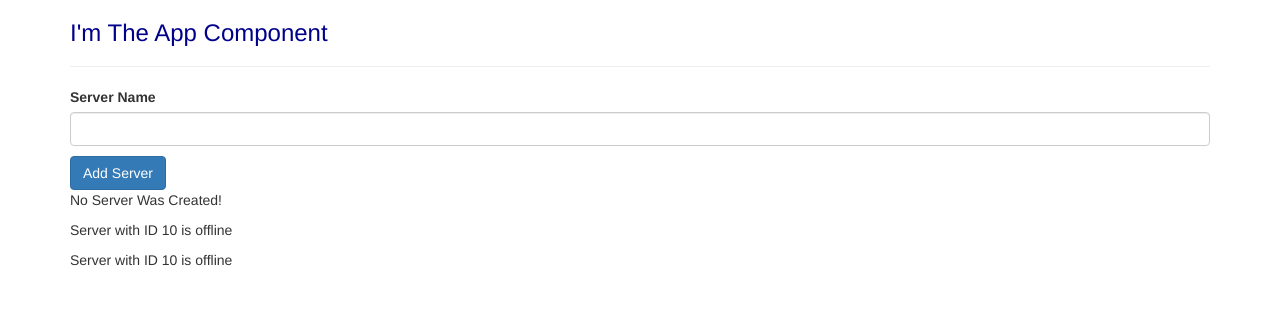
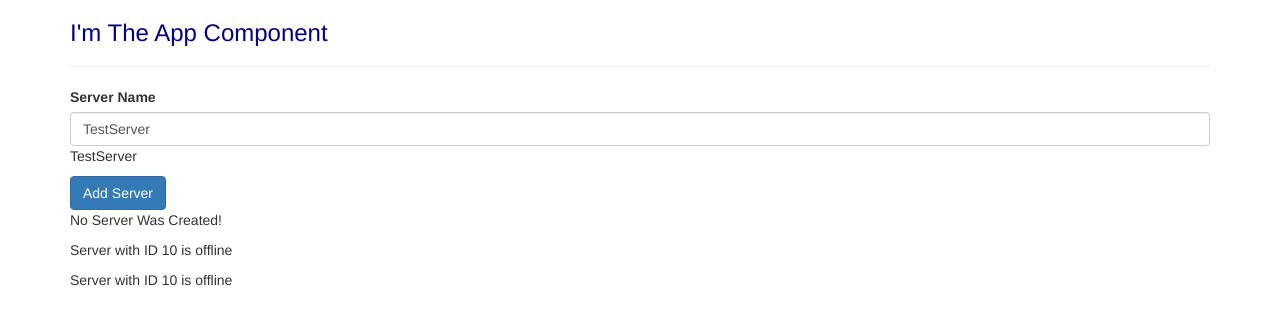
Before and after one commit to AbdallahAbuHaltam/reviseAngular1, an Angular app: page / in a window 1280 px wide. Shown: the top 324 px of the page. Built offline with nearby package versions, Linux system fonts and the light colour scheme.

Commit message:
Added Two Way Binding

```diff
--- a/src/app/servers/servers.component.html
+++ b/src/app/servers/servers.component.html
@@ -1,5 +1,7 @@
+<!-- <label >Server Name</label>
+<input type="text" class="form-control" (input)="onUpdateName($event)"> -->
 <label >Server Name</label>
-<input type="text" class="form-control" (input)="onUpdateName($event)">
+<input type="text" class="form-control" [(ngModel)]="serverName">
 <p>{{serverName}}</p>
 <button class="btn btn-primary"
 [disabled]="!isAllowed" (click)="onServerCreation()"> Add Server</button>
--- a/src/app/servers/servers.component.ts
+++ b/src/app/servers/servers.component.ts
@@ -8,7 +8,7 @@ import { Component } from '@angular/core';
 export class ServersComponent {
   isAllowed=false;
   serverCreationStatus:string='No Server Was Created!';
-  serverName='';
+  serverName='TestServer';
   constructor(){
     setTimeout(()=>{
       this.isAllowed=true;
```
